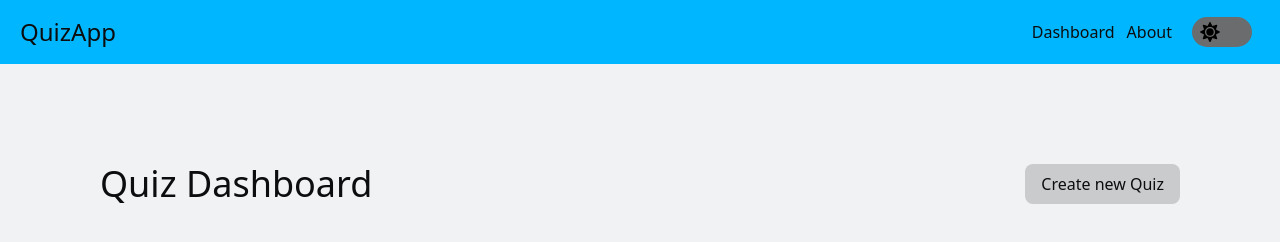
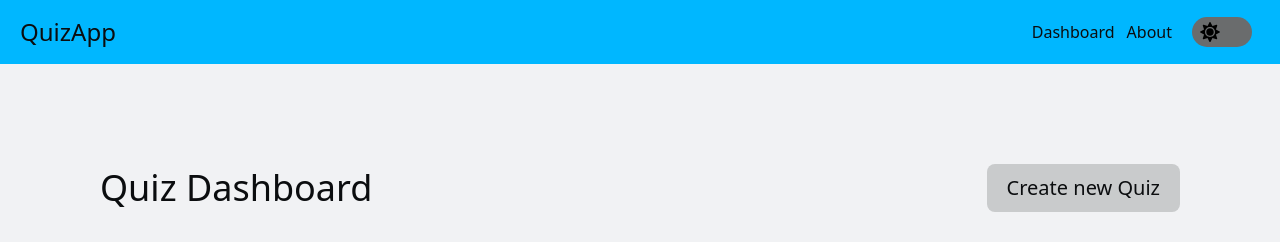
Before and after one commit to adriananicic/quiz-app, a Next.js app: page /dashboard in a window 1280 px wide. Shown: the top 242 px of the page. Built offline with nearby package versions, Linux system fonts and the light colour scheme; no server answers.

Commit message:
edit styling on button

```diff
--- a/src/components/atoms/Button.tsx
+++ b/src/components/atoms/Button.tsx
@@ -63,7 +63,7 @@ export const Button: FC<IButtonProps> = ({
       disabled={disabled}
       className={classNames(
         className || "bg-neutral-medium",
-        "w-full h-10 rounded-lg p-3 px-4  text-neutral flex items-center justify-center",
+        "w-full h-10 rounded-lg p-5 py-6 text-neutral sm:text-xl text-xs flex items-center justify-center",
         "hover:scale-[102%] active:scale-[98%] duration-150 transition-all "
       )}
     >
```
